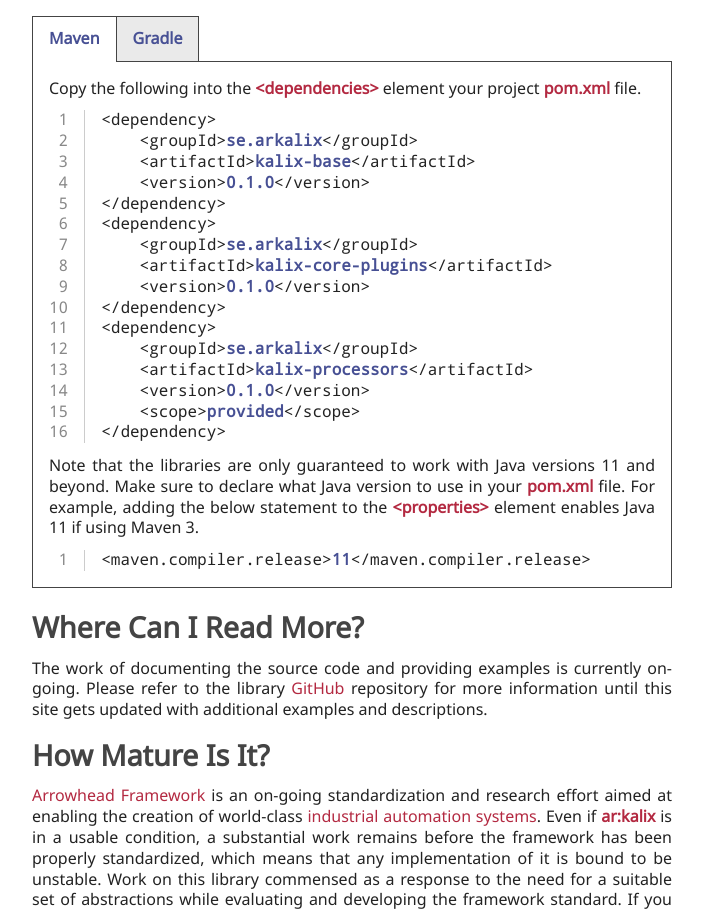
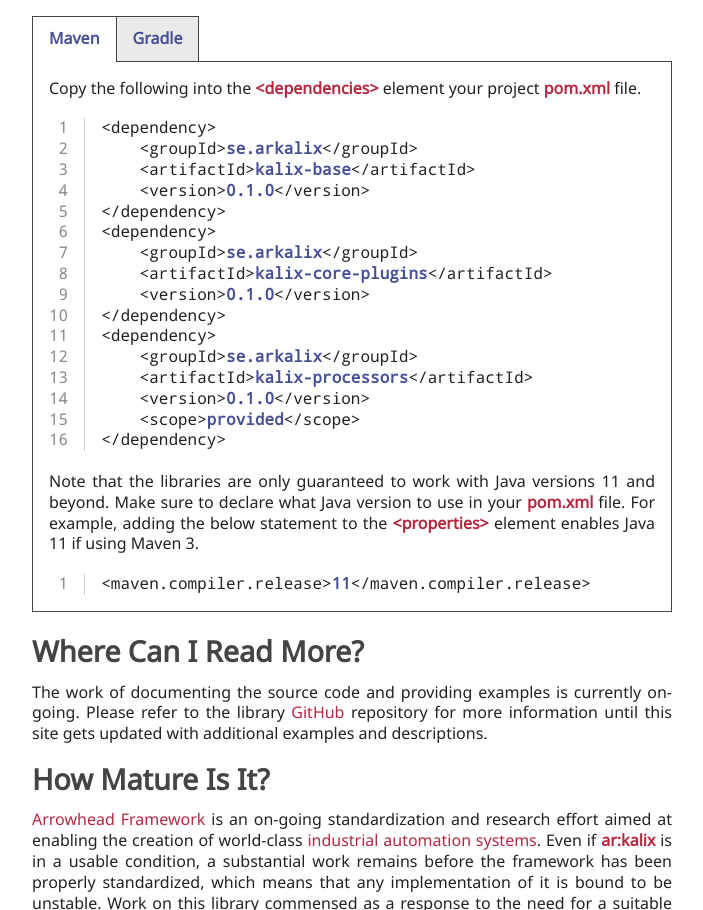
Before and after one commit to arrowhead-f/arrowhead-kalix-website, a plain HTML site: page index.html in a window 1280 px wide. Shown: the part 1285-2195 px from the top of the page, without its empty margins (288-991 px from the left). Drawn offline with Linux system fonts and the light colour scheme.

Commit message:
Adjust code box margins

```diff
--- a/styles/2020.3.css
+++ b/styles/2020.3.css
@@ -105,7 +105,7 @@ body > main > article > p.lead {
     margin: 1rem 0;
 }
 
-body > main > article > .code {
+body > main > article .code {
     margin: 1.25rem 0;
 }
 
@@ -125,7 +125,7 @@ body > main > article .code > .text {
     padding-left: 1rem;
 }
 
-body > main > article > .tabbed-box {
+body > main > article .tabbed-box {
     margin: 1.25rem 0;
 }
 
@@ -140,6 +140,10 @@ body > main > article .tabbed-box > :not(nav):not(.selected) {
 
 body > main > article .tabbed-box > :not(nav) > :first-child {
     margin-top: 0;
+}
+
+body > main > article .tabbed-box > :not(nav) > :last-child {
+    margin-bottom: 0;
 }
 
 body > main > article .tabbed-box > nav {
```
